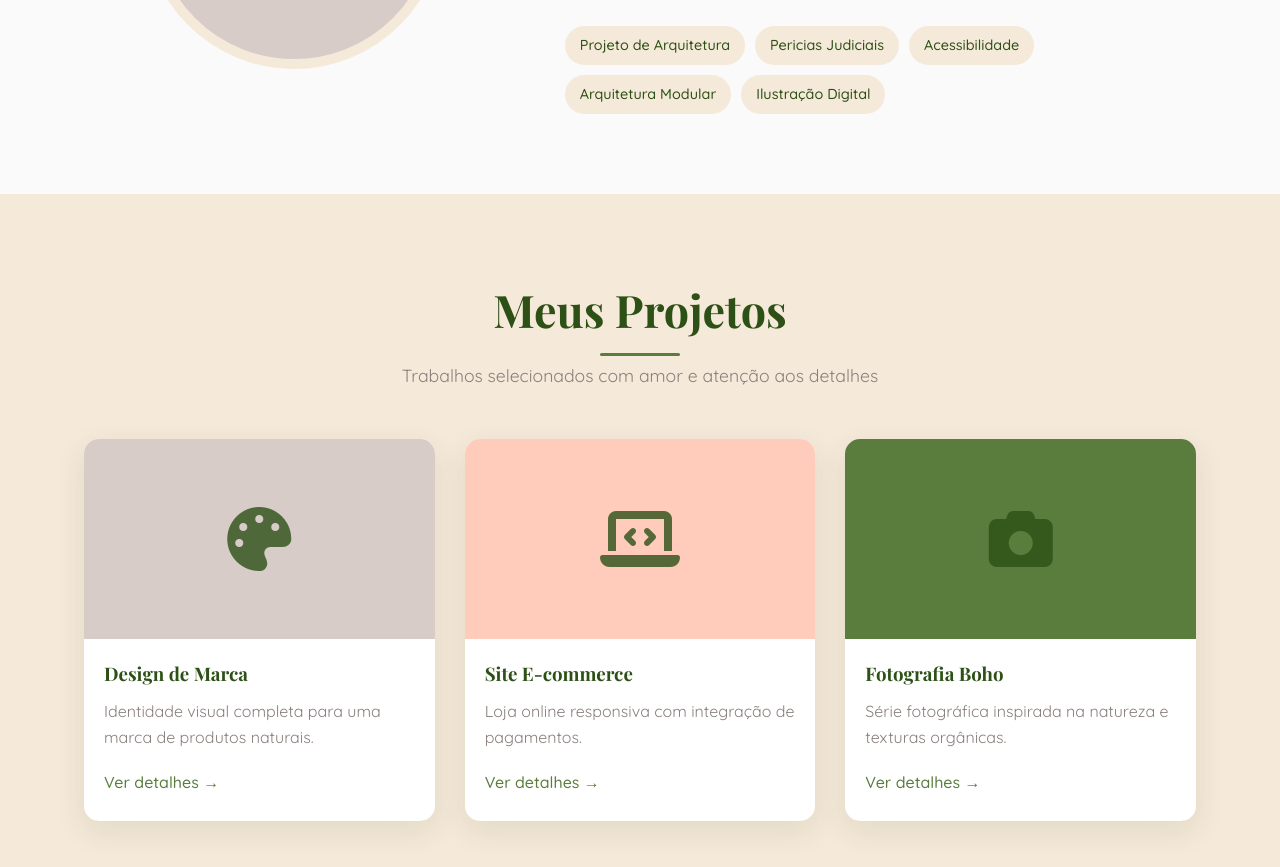
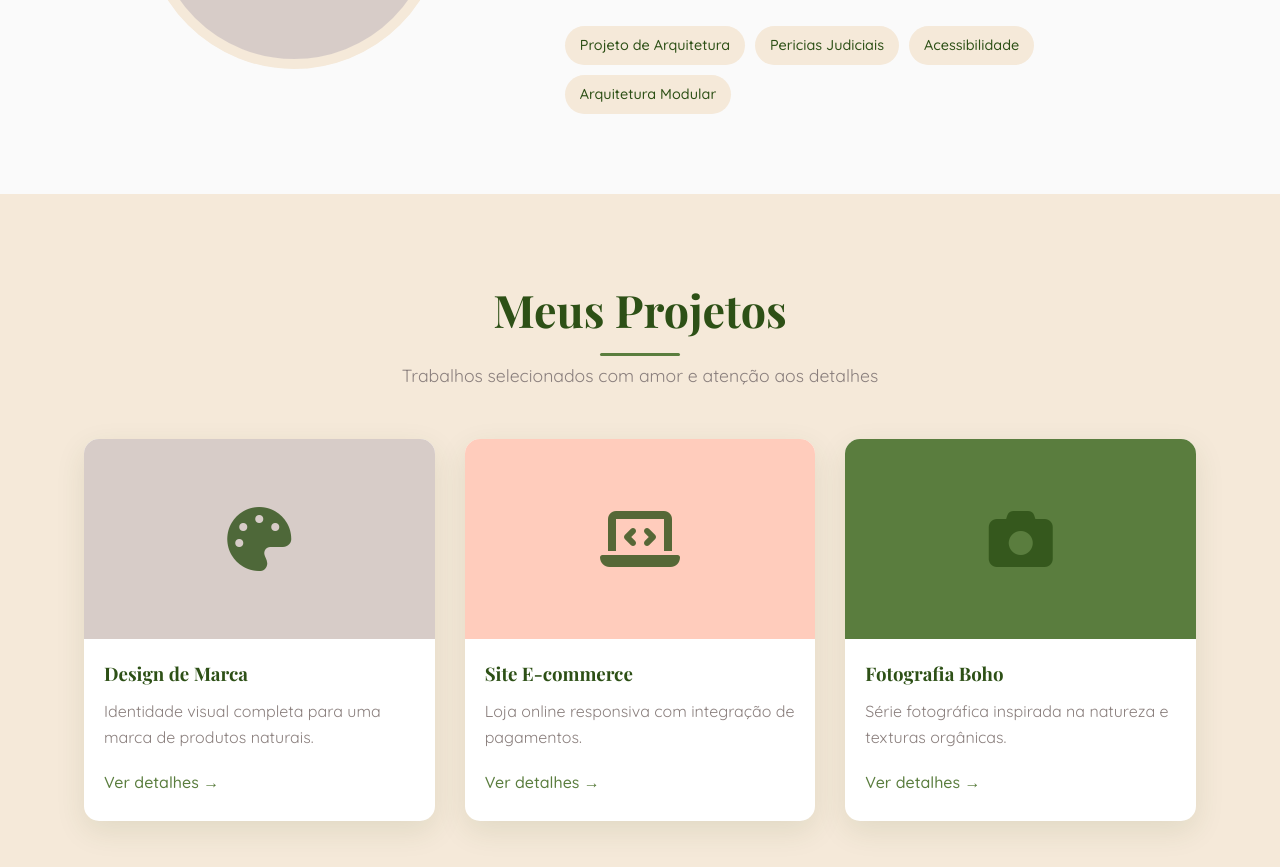
Before and after one commit to lplojuara/ledoc.github.io, a plain HTML site: page index.html in a window 1280 px wide. Shown: the part 1080-1947 px from the top of the page. Drawn offline with nearby package versions, Linux system fonts and the light colour scheme.

Commit message:
Update index.html

```diff
--- a/index.html
+++ b/index.html
@@ -71,7 +71,7 @@ sustentabilidade do setor</p>
                         <span class="habilidade-tag">Pericias Judiciais</span>
                         <span class="habilidade-tag">Acessibilidade</span>
                         <span class="habilidade-tag">Arquitetura Modular</span>
-                        <span class="habilidade-tag">Ilustração Digital</span>
+
                     </div>
                 </div>
             </div>
```
